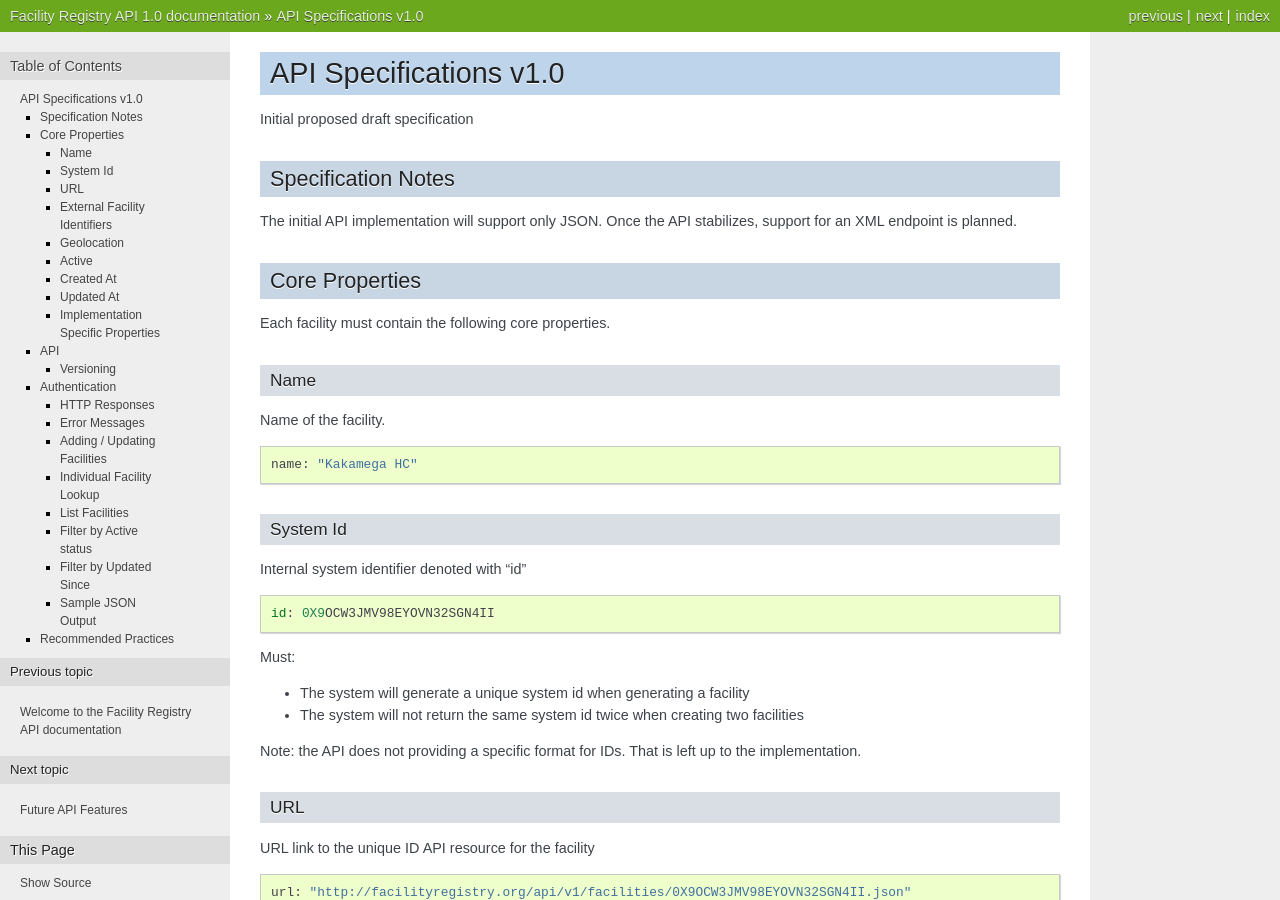
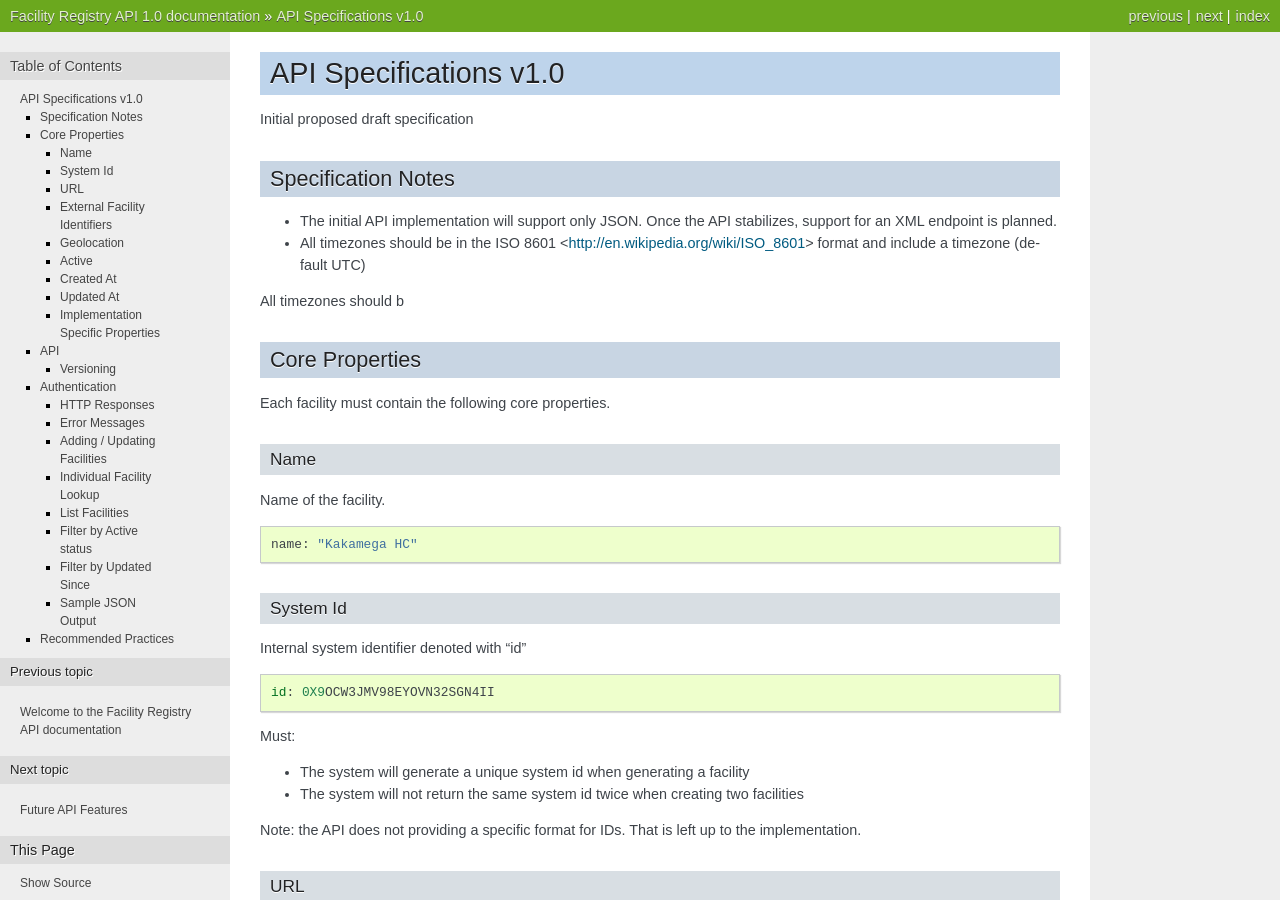
Before and after one commit to facilityregistry/fred-api, a Sphinx documentation site: the page built from docs/api_specifications.rst, in a window 1280 px wide and 900 px high. Built offline with Sphinx 7.4.7, drawn with Linux system fonts in a browser that asks for light colours.

Commit message:
comment on UTC timezones

```diff
--- a/docs/api_specifications.rst
+++ b/docs/api_specifications.rst
@@ -6,7 +6,10 @@ Initial proposed draft specification
 Specification Notes
 -------------------
 
-The initial API implementation will support only JSON.  Once the API stabilizes, support for an XML endpoint is planned.
+- The initial API implementation will support only JSON.  Once the API stabilizes, support for an XML endpoint is planned.
+- All timezones should be in the ISO 8601 <http://en.wikipedia.org/wiki/ISO_8601> format and include a timezone (default UTC)
+
+All timezones should b
 
 Core Properties
 ---------------
```
